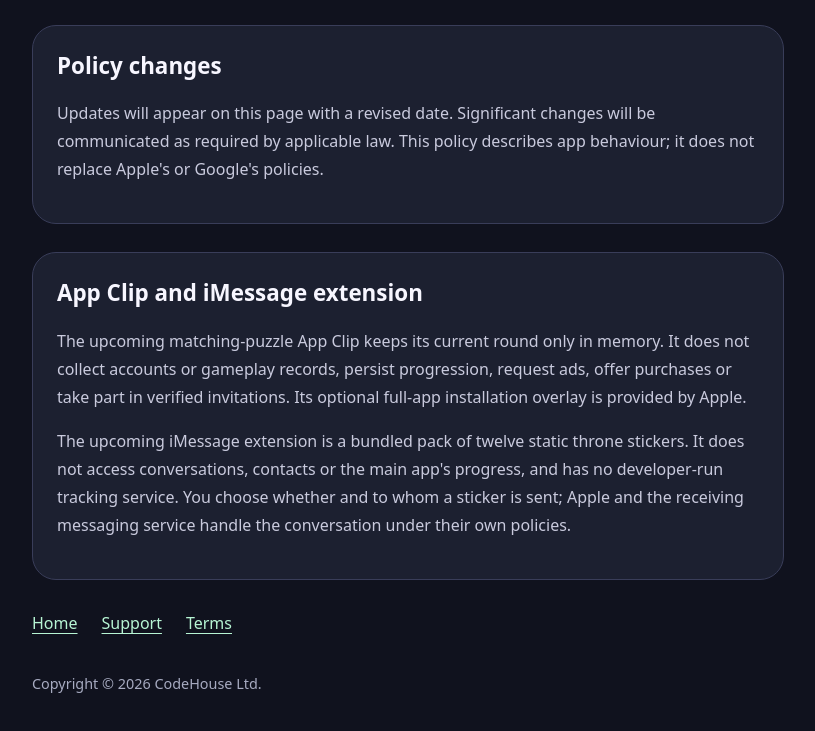
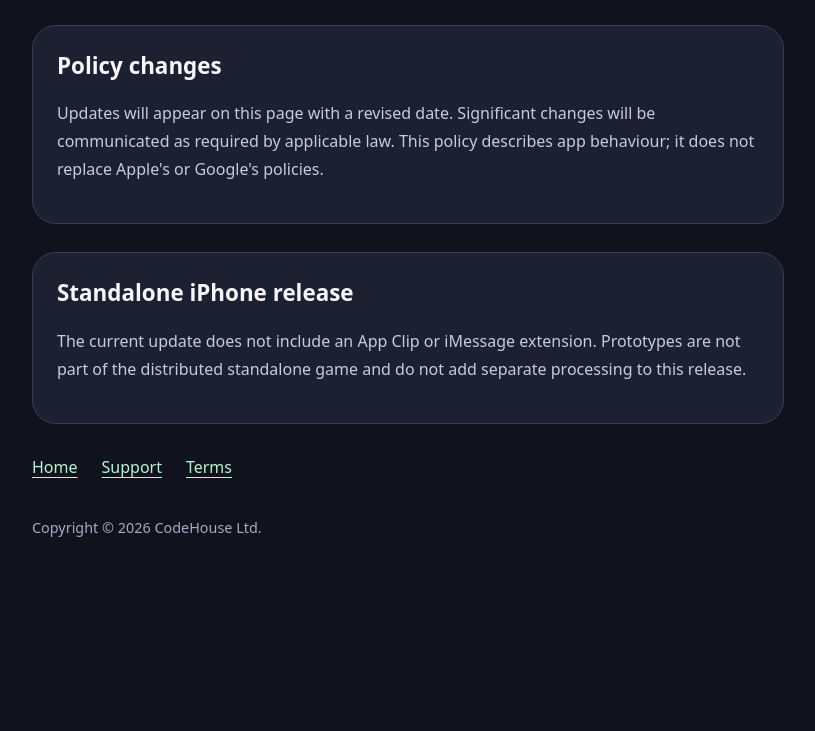
Before and after one commit to AmirDiafi/brainquest-site, a plain HTML site: page privacy.html in a window 1280 px wide. Shown: the part 7482-8213 px from the top of the page, without its empty margins (232-1047 px from the left). After the commit the page ends 8083 px from the top, so only its background shows below. Drawn offline with Linux system fonts and the light colour scheme.

Commit message:
Clarify standalone MindCrown release scope
Keep the optional App Clip and Messages prototypes out of this release and align the public disclosures.

Co-authored-by: Copilot <223556219+Copilot@users.noreply.github.com>

```diff
--- a/privacy.html
+++ b/privacy.html
@@ -75,9 +75,8 @@
       <p>Updates will appear on this page with a revised date. Significant changes will be communicated as required by applicable law. This policy describes app behaviour; it does not replace Apple's or Google's policies.</p>
     </section>
     <section>
-      <h2>App Clip and iMessage extension</h2>
-      <p>The upcoming matching-puzzle App Clip keeps its current round only in memory. It does not collect accounts or gameplay records, persist progression, request ads, offer purchases or take part in verified invitations. Its optional full-app installation overlay is provided by Apple.</p>
-      <p>The upcoming iMessage extension is a bundled pack of twelve static throne stickers. It does not access conversations, contacts or the main app's progress, and has no developer-run tracking service. You choose whether and to whom a sticker is sent; Apple and the receiving messaging service handle the conversation under their own policies.</p>
+      <h2>Standalone iPhone release</h2>
+      <p>The current update does not include an App Clip or iMessage extension. Prototypes are not part of the distributed standalone game and do not add separate processing to this release.</p>
     </section>
     <nav aria-label="Website"><a href="index.html">Home</a><a href="support.html">Support</a><a href="https://www.apple.com/legal/internet-services/itunes/dev/stdeula/">Terms</a></nav>
     <footer>Copyright &copy; 2026 CodeHouse Ltd.</footer>
```
Also changed, not shown: support.html (+2 -3 lines).
